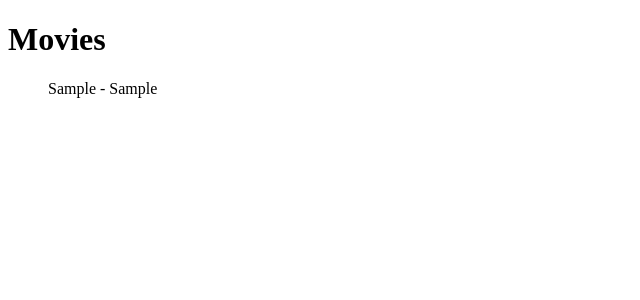
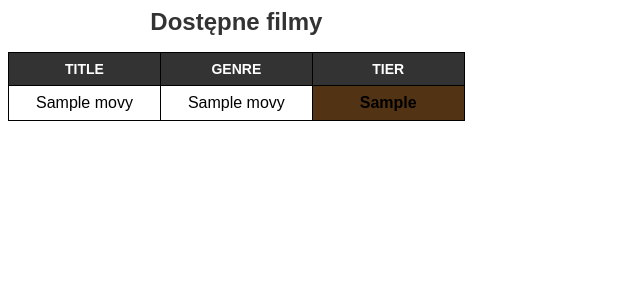
Before and after one commit to Szymon1905/BD2-projekt, a Flask app: page /movies in a window 1280 px wide. Shown: the top 300 px of the page, without its empty margins (0-640 px from the left). Run offline with Flask 3, Linux system fonts and the light colour scheme; a database or web service that is not in the repository returns one stand-in record (values such as "Sample title"); some libraries are stand-ins or nearby versions.

Commit message:
dodano wyświtlanie tablicy filmów

```diff
--- a/main.py
+++ b/main.py
@@ -97,27 +97,28 @@ def connect_to_db():
 
 
 class movie:
-    def __init__(self, tytul, tier):
-        self.tytul = tytul
+    def __init__(self, title, tier, genre):
+        self.title = title
         self.tier = tier
+        self.genre = genre
 
 
 # TODO do modyfikacji
 def get_data_about_movies(conn):
     cur = conn.cursor()
     cur.execute("""
-    SELECT F.tytul_filmu, t.typ_konta FROM filmy F
-    INNER JOIN Typy_kont t ON F.id_typu_konta = t.id_typu order by tytul_filmu;
+    SELECT Mo.movie_title, Ge.genre_name, acc_t.account_type
+    FROM movies Mo
+    INNER JOIN account_types acc_t ON Mo.account_type_id = acc_t.account_type_id
+    INNER JOIN genres Ge ON Mo.genre_id = Ge.genre_id order by Mo.account_type_id;
     """)
 
     rows = cur.fetchall()
-    print("Tytul filmu - Tier_konta")
-    for data in rows:
-        print(str(data[0]), ' - ', str(data[1]))
+
 
     returned_movies = []
     for data in rows:
-        mov = movie(tytul=str(data[0]), tier=str(data[1]))
+        mov = movie(title=str(data[0]), genre=str(data[1]), tier=str(data[2]))
         returned_movies.append(mov)
 
     print('Data fetched successfully')
--- a/static/movies.css
+++ b/static/movies.css
@@ -1,18 +1,59 @@
-.tier-bronze {
-color: brown;
+table {
+  border-collapse: collapse;
+  border: 1px solid black;
+  text-align: center;
+  vertical-align: middle;
 }
 
-.tier-silver{
-color: grey;
+th, td {
+	border: 1px solid black;
+	padding: 8px;
 }
 
-.tier-gold{
-color: #cc9900;
+thead th {
+  width: 25%;
 }
 
-.grid-container {
-    display: grid;
-    grid-template-columns: repeat(1fr, 1fr);
-    gap: 10px;
-    list-style: none;
+thead {
+  background-color: #333;
+  color: white;
+  font-size: 0.875rem;
+	text-transform: uppercase;
+	letter-spacing: 2%;
 }
+
+body {
+  font-family: sans-serif;
+}
+
+caption {
+  font-weight: bold;
+  font-size: 24px;
+  text-align: center;
+  color: #333;
+  margin-bottom: 16px;
+}
+
+tbody tr:nth-child(odd) {
+  background-color: #fff;
+}
+
+tbody tr:nth-child(even) {
+  background-color: #eee;
+}
+
+
+
+.Gold {
+  background-color: gold;
+  font-weight: bold;
+}
+.Silver {
+  background-color: silver;
+  font-weight: bold;
+}
+
+.Bronze {
+  background-color: #523314;
+  font-weight: bold;
+}
--- a/templates/Movies.html
+++ b/templates/Movies.html
@@ -5,13 +5,24 @@
     <link rel="stylesheet" href="/static/movies.css" />
 </head>
 <body>
-    <h1>Movies</h1>
-    <ul class="grid-container">
-        {% for movie in movies %}
-            <li >
-                {{ movie.tytul }} - <span class = "tier-{{ movie.tier|lower }}" >{{ movie.tier }}</span>
-            </li>
-        {% endfor %}
-    </ul>
+    <table>
+      <caption>Dostępne filmy</caption>
+      <thead>
+        <tr>
+          <th>Title</th>
+          <th>Genre</th>
+          <th>Tier</th>
+        <tr>
+      </thead>
+      <tbody>
+      {% for movie in movies %}
+        <tr>
+          <td>{{ movie.title }}</td>
+          <td>{{ movie.genre }}</td>
+          <td class="{% if movie.tier == 'Gold' %}Gold{% elif movie.tier == 'Silver' %}Silver{% else %}Bronze{% endif %}" >{{ movie.tier }}</td>
+        </tr>
+      {% endfor %}
+      </tbody>
+    </table>
 </body>
 </html>
```
